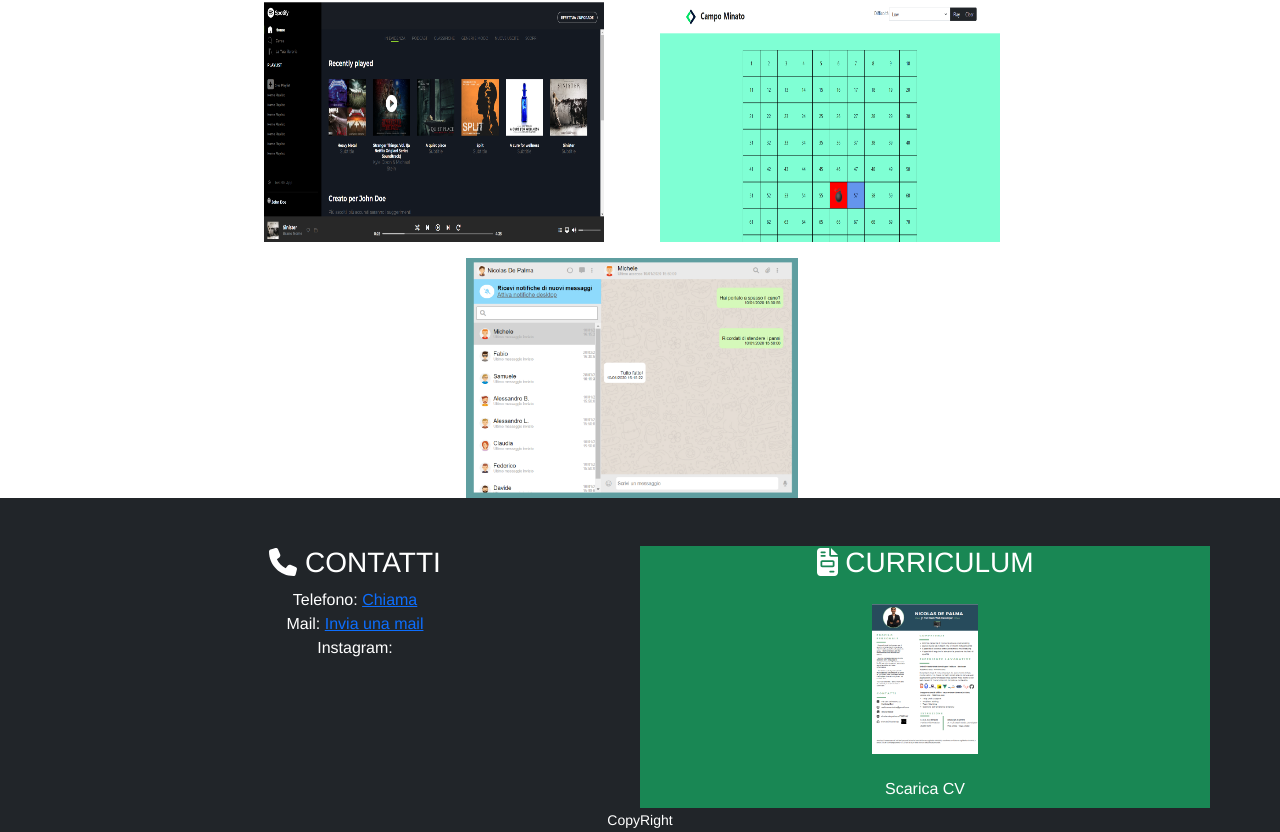
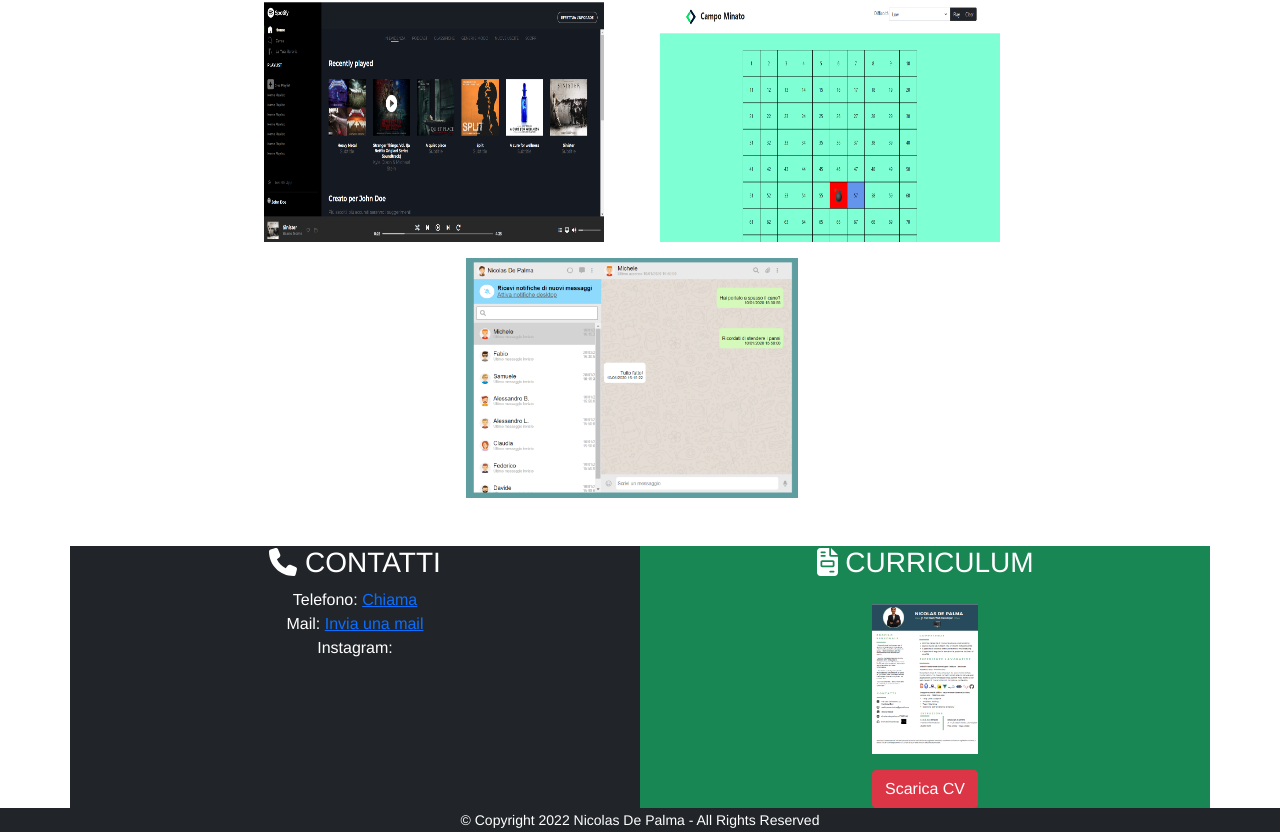
Before and after one commit to nicolas-dp/port_nicolas, a Vue app: page / in a window 1280 px wide. Shown: the part 1645-2477 px from the top of the page. Built offline with nearby package versions, Linux system fonts and the light colour scheme.

Commit message:
Add links on section "Work"

```diff
--- a/src/assets/scss/style.scss
+++ b/src/assets/scss/style.scss
@@ -95,18 +95,20 @@ header {
   backface-visibility: hidden;
   transition: 0.6s;
   transform-style: preserve-3d;
+  border-radius: 15%;
 }
 
 .back {
   position: absolute;
   top: 0;
   bottom: 0;
+  padding: 2rem;
 }
 
 .front {
   z-index: 2;
   transform: rotateY(0deg);
-
+  border-radius: 15%;
   img {
     height: 15rem;
   }
--- a/src/components/FooterComponent.vue
+++ b/src/components/FooterComponent.vue
@@ -1,7 +1,7 @@
 <template>
   <footer class="bg-dark text-white">
     <div class="container">
-        <small>CopyRight</small>
+        <small>© Copyright 2022 Nicolas De Palma - All Rights Reserved</small>
     </div>
   </footer>
 </template>
--- a/src/components/MainComponent.vue
+++ b/src/components/MainComponent.vue
@@ -123,7 +123,7 @@
                     <h4>Web App Spotify</h4>
                     <p>
                         Riproduzione della Web App di Spotify utilizzando HTML e CSS.
-                        É possibile visionare il progetto seguendo questo link 👉: <a class="btn btn-primary" href="https://github.com/nicolas-dp/html-css-spotifyweb">Scopri</a>
+                        É possibile visionare il progetto seguendo questo link 👉: <a class="btn btn-primary" href="https://spotify-wapp.netlify.app">Scopri</a>
                     </p>
 
                   </div>
@@ -144,7 +144,7 @@
                     <p>
                         Uno dei giochi più famosi e divertenti della storia, parliamo di campo minato.
                         ATTENZIONE non è così facile come sembra 🧐.
-                        É possibile visionare il codice tramite questo link 👉: <a class="btn btn-primary" href="https://github.com/nicolas-dp/js-campominato-dom">Scopri</a>
+                        É possibile visionare il codice tramite questo link 👉: <a class="btn btn-primary" href="https://campo-minato-repl.netlify.app/">Scopri</a>
                     </p>
 
                   </div>
@@ -163,7 +163,7 @@
                   <div class="back">
                     <h4>Boolzapp</h4>
                     <p>
-                        Replica web app del più famoso servizio di messeggistica. É possibile visionare il codice del progetto tramite questo link 👉: <a class="btn btn-primary" href="https://github.com/nicolas-dp/vue-boolzapp">Scopri</a>
+                        Replica web app del più famoso servizio di messeggistica. É possibile visionare il codice del progetto tramite questo link 👉: <a class="btn btn-primary" href="https://vue-boolzapp.netlify.app">Scopri</a>
                     </p>
 
                   </div>
@@ -176,8 +176,8 @@
       </div>
     </section>
     <!-- Contatti  -->
-    <section id="contacts_cv" class="box pt-5 bg-dark">
-      <div class="container">
+    <section id="contacts_cv" class="box pt-5">
+      <div class="container bg-dark">
         <div class="row text-white">
           <div class="col-6">
             <h3><font-awesome-icon icon="fa-solid fa-phone" /> CONTATTI</h3>
@@ -192,7 +192,7 @@
           <div class="container d-flex flex-column align-items-center gap-3">
               <h3><font-awesome-icon icon="fa-solid fa-file-invoice" /> CURRICULUM</h3>
               <img src="@/assets/img/cv_image.png" alt="img CV" height="150">
-              <a class="btn btn-success" href="@/assets/img/CV_nicolas_depalma.pdf" download>Scarica CV</a>
+              <a class="btn btn-danger" href="@/assets/img/CV_nicolas_depalma.pdf" download>Scarica CV</a>
           </div>
           </div>
         </div>
```
